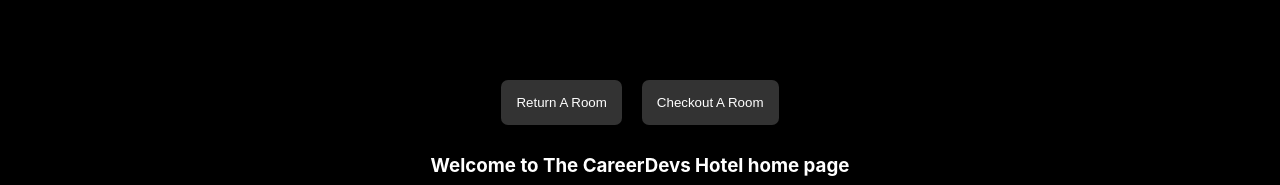
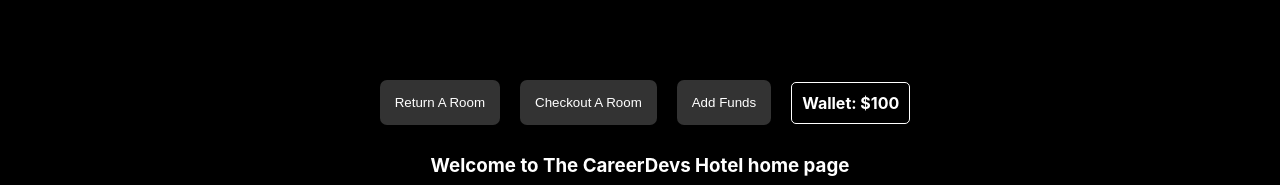
Before and after one commit to GabrielQSherman/React_JS, a React (Create React App) app in the folder react-hotel/: page / in a window 1280 px wide. Shown: the part 405-590 px from the top of the page. Built offline with nearby package versions, Linux system fonts and the light colour scheme; the HTML template or start-up script is replaced by a standard one.

Commit message:
implement display for funds and button to add more funds

```diff
--- a/react-hotel/src/components/Navigation.js
+++ b/react-hotel/src/components/Navigation.js
@@ -5,10 +5,12 @@ import Return from './Return'
 import Home from './Home'
 import styles from '../utils/styles'
 
+import { useWalletContext } from '../contexts/walletContext'
+
 export default function Navigation() {
 
   const [page, setPage] = useState('home')
-
+  const {wallet, setWallet} = useWalletContext()
   const renderPage = (pageName) => {
     switch (pageName) {
       case 'home':
@@ -32,7 +34,7 @@ export default function Navigation() {
 
   const renderButtons = (pageName) => {
 
-    const buttons = [{text: 'Back To Home', pn: 'home'}, {text: 'Return A Room', pn: 'return'}, {text: 'Checkout A Room', pn: 'rent'}]
+    const buttons = [{text: 'Back To Home', pn: 'home'}, {text: 'Return A Room', pn: 'return'}, {text: 'Checkout A Room', pn: 'rent'}, {text: 'Add Funds'}]
 
     return buttons.map( (info, i) => {
       if (pageName === info.pn) return null
@@ -41,7 +43,11 @@ export default function Navigation() {
         <button
         style={{...styles.button, borderRadius: 7, margin: 10}}
         key={i}
-        onClick = {() => {setPage(info.pn)}}
+        onClick = {
+          info.pn !== undefined
+          ? () => {setPage(info.pn)}
+          : () => {setWallet(wallet+10)}
+        }
         >{info.text}</button>
       )
     })
@@ -65,8 +71,15 @@ export default function Navigation() {
           style={{...styles.titleLogo}}
         />
       </div>
-      <div>
+      <div
+        style={{...styles.buttonDiv}}
+      >
         {renderButtons(page)}
+        <h4
+          style={{...styles.fundsText}}
+        >
+          { wallet ? `Wallet: $${wallet}` : '$0'}
+        </h4>
       </div>
       {renderPage(page)}
     </div>
--- a/react-hotel/src/utils/styles.js
+++ b/react-hotel/src/utils/styles.js
@@ -37,5 +37,18 @@ module.exports = {
     border: 'none',
     color: 'white',
     backgroundColor: '#333',
+  },
+  buttonDiv: {
+    display: 'flex',
+    justifyContent: 'center'
+
+  },
+  fundsText: {
+    border: 'solid 1px white',
+    padding: 10,
+    margin:'auto 0',
+    marginLeft: 10,
+    cursor: 'default',
+    borderRadius: 5
   }
 }
```
